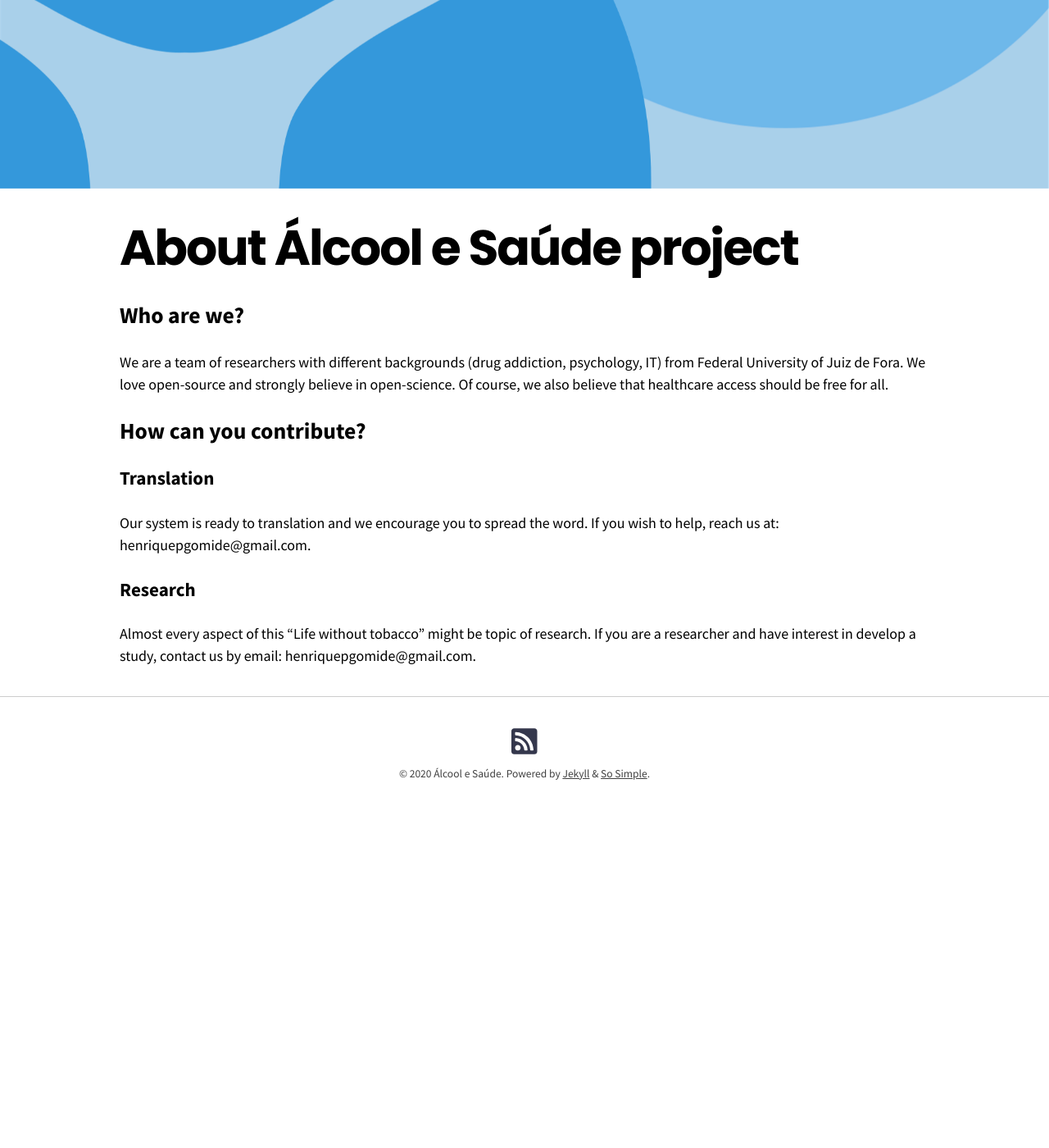
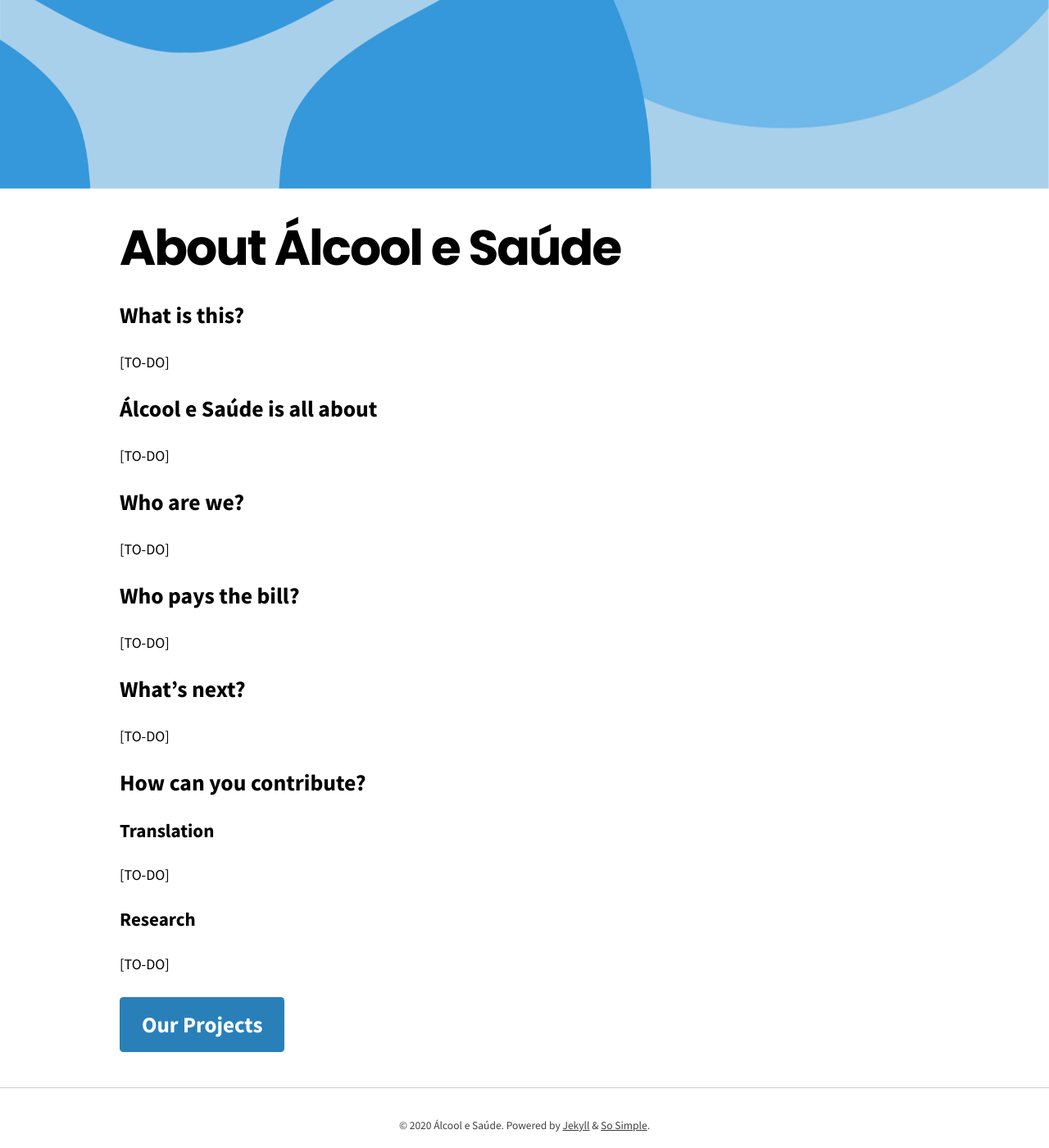
Before and after one commit to crepeia/aes, a Jekyll site: the page built from index.md, in a window 1280 px wide and 1400 px high, scrolled down 446 px. Shown: the whole window at 82% size. Built offline with Jekyll 4.4.1, drawn with Linux system fonts in a browser that asks for light colours; nearby versions of some CDN libraries; before the commit the page ends 1472 px from its top, so only the background shows below that.

```diff
--- a/_config.yml
+++ b/_config.yml
@@ -114,7 +114,7 @@
 
 
 # Footer Links
-footer_links:
-  - title: Feed
-    url: atom.xml
-    icon: fas fa-rss-square
+# footer_links:
+#  - title: Feed
+#    url: atom.xml
+#    icon: fas fa-rss-square
--- a/_data/navigation.yml
+++ b/_data/navigation.yml
@@ -10,9 +10,9 @@
 #   url: /tags/
 # - title: Recipes
 #   url: /recipes/
-# - title: Search
-#   url: /search/
 - title: Website
   url: https://alcoolesaude.com.br/
 - title: Mobile
   url: https://play.google.com/store?hl=pt_BR
+- title: Related Works
+  url: /other/
--- a/index.md
+++ b/index.md
@@ -1,7 +1,7 @@
 ---
 layout: page
 permalink: /
-title: About Álcool e Saúde project
+title: About Álcool e Saúde
 tags: [e-health, aes, open-source, drinking]
 modified: 2020-09-11
 image:
@@ -11,14 +11,31 @@
 ---
 
 
+## What is this?
+
+[TO-DO]
+
+## Álcool e Saúde is all about
+
+[TO-DO]
+
 ## Who are we?
-We are a team of researchers with different backgrounds (drug addiction, psychology, IT) from Federal University of Juiz de Fora. We love open-source and strongly believe in open-science. Of course, we also believe that healthcare access should be free for all.
+[TO-DO]
+
+## Who pays the bill?
+[TO-DO]
+
+## What’s next?
+[TO-DO]
 
 
 ## How can you contribute?
 
 ### Translation
-Our system is ready to translation and we encourage you to spread the word. If you wish to help, reach us at: henriquepgomide@gmail.com.
+[TO-DO]
 
 ### Research
-Almost every aspect of this "Life without tobacco" might be topic of research. If you are a researcher and have interest in develop a study, contact us by email: henriquepgomide@gmail.com.
+[TO-DO]
+
+
+[Our Projects](/projects/){: .btn .btn--primary .btn--large}
```
Also changed, not shown: _projects/mobile-project.md (+39 -0 lines), _projects/web-project.md (+5 -1 lines), other.md (added, +21 -0 lines), projects.md (+1 -2 lines).
